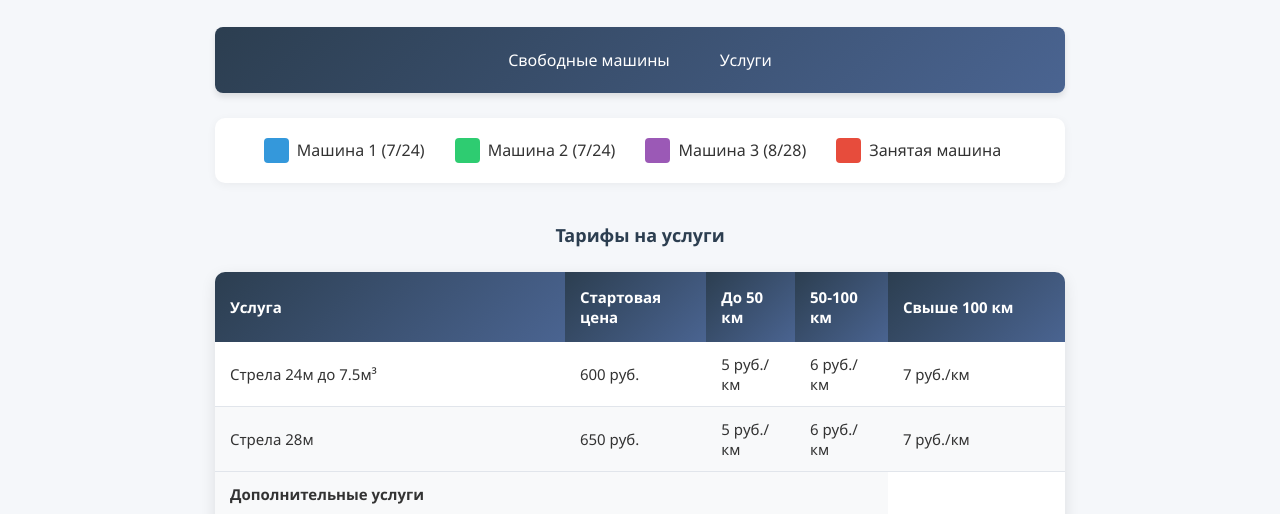
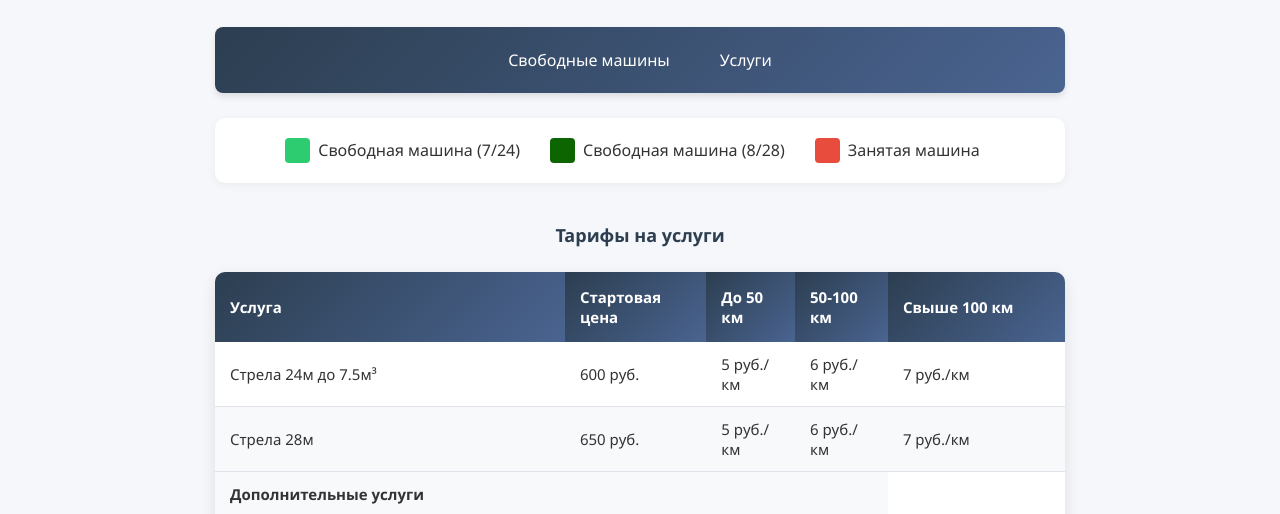
Before and after one commit to kristiandred/-transportation2, a plain HTML site: page index.html in a window 1280 px wide. Shown: the part 231-745 px from the top of the page. Drawn offline with Linux system fonts and the light colour scheme; no server answers.

Commit message:
Update index.html

```diff
--- a/index.html
+++ b/index.html
@@ -105,13 +105,13 @@
         }
         /* Цвета для кнопок */
         .number[data-num="1"] {
-            background-color: #3498db;
+            background-color: #2ecc71;
         }
         .number[data-num="2"] {
             background-color: #2ecc71;
         }
         .number[data-num="3"] {
-            background-color: #9b59b6;
+            background-color: #0D6501;
         }
         .hybrid-btn {
             position: absolute;
@@ -384,16 +384,12 @@
     <div id="machines-section" class="section">
         <div class="color-legend">
             <div class="color-item">
-                <div class="color-box" style="background-color: #3498db;"></div>
-                <span>Машина 1 (7/24)</span>
+                <div class="color-box" style="background-color: #2ecc71;"></div>
+                <span>Свободная машина (7/24)</span>
             </div>
             <div class="color-item">
-                <div class="color-box" style="background-color: #2ecc71;"></div>
-                <span>Машина 2 (7/24)</span>
-            </div>
-            <div class="color-item">
-                <div class="color-box" style="background-color: #9b59b6;"></div>
-                <span>Машина 3 (8/28)</span>
+                <div class="color-box" style="background-color: #0D6501;"></div>
+                <span>Свободная машина (8/28)</span>
             </div>
             <div class="color-item">
                 <div class="color-box" style="background-color: #e74c3c;"></div>
```
